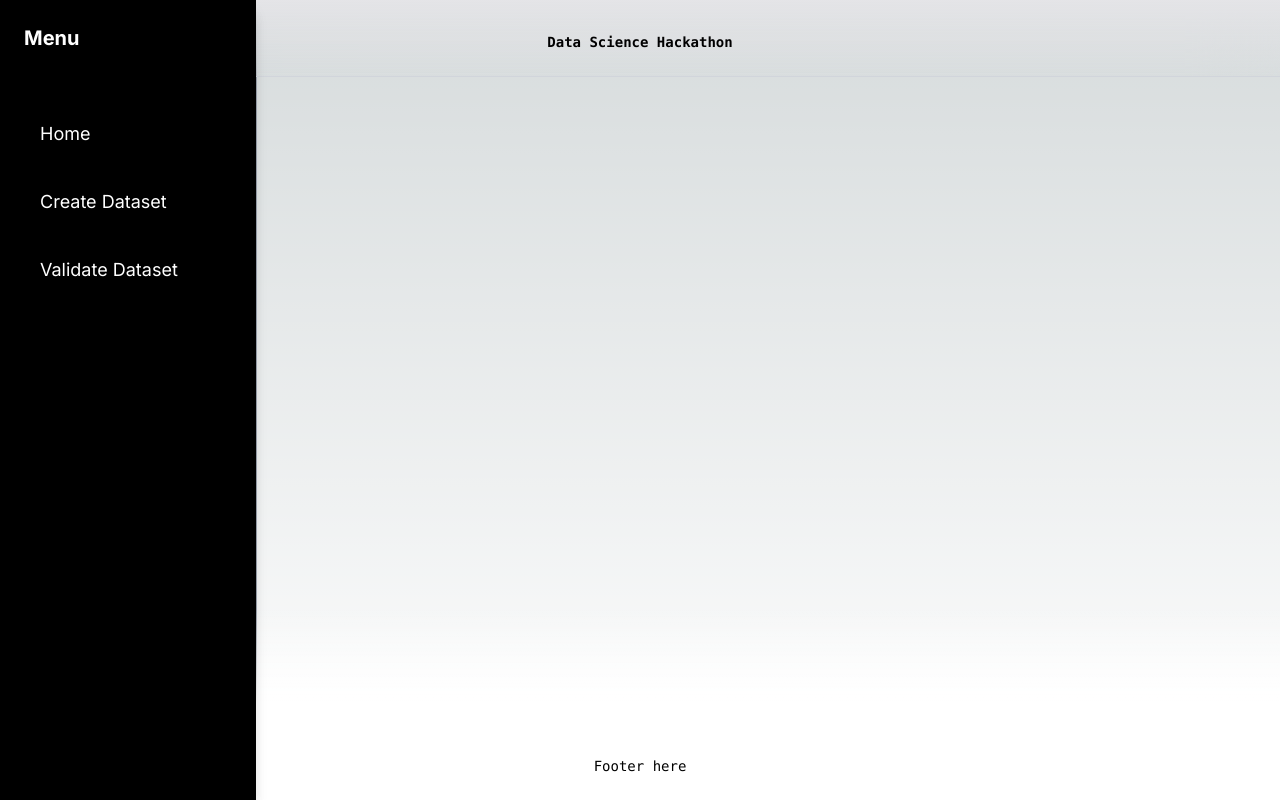
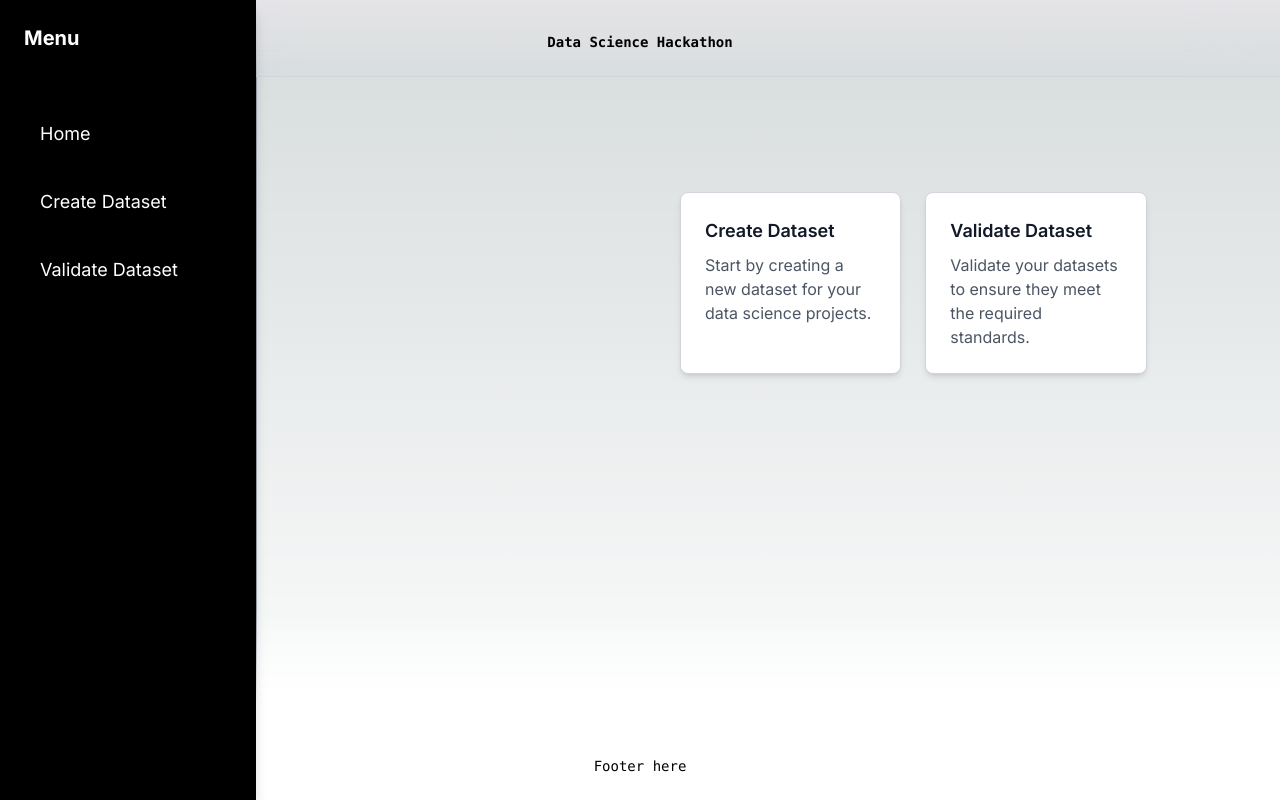
Before and after one commit to uon-drs/improved-octo-giggle, a Next.js app in the folder iog-ui/: page /dashboard in a window 1280 px wide. Built offline with nearby package versions, Linux system fonts and the light colour scheme.

Commit message:
Added content to the dashboard

```diff
--- a/iog-ui/app/dashboard/(overview)/page.tsx
+++ b/iog-ui/app/dashboard/(overview)/page.tsx
@@ -1,8 +1,9 @@
 import Sidebar from '@/app/ui/sidenav';
+import Link from 'next/link';
 
 export default function Dashboard() {
   return (
-    <main className="flex min-h-screen flex-col p-24">
+    <main className="flex min-h-screen flex-col p-6 lg:p-24">
       {/* Side Navigation */}
       <Sidebar />
 
@@ -11,6 +12,7 @@ export default function Dashboard() {
 
       {/* Main Content */}
       <div className="ml-64 flex flex-col w-full pl-6">
+        {/* Header and Footer */}
         <div className="z-10 w-full max-w-5xl items-center justify-between font-mono text-sm">
           <p className="fixed left-0 top-0 flex w-full justify-center border-b border-gray-300 bg-gradient-to-b from-zinc-200 pb-6 pt-8 backdrop-blur-2xl dark:border-neutral-800 dark:bg-zinc-800/30 dark:from-inherit">
             <code className="font-mono font-bold">Data Science Hackathon</code>
@@ -19,6 +21,25 @@ export default function Dashboard() {
             Footer here
           </div>
         </div>
+
+        {/* Card Section */}
+        <div className="mt-12 grid grid-cols-1 gap-6 sm:grid-cols-2 lg:grid-cols-3">
+          {/* Create Dataset Card */}
+          <Link href="/dashboard/create-dataset" className="group block rounded-lg border border-gray-300 bg-white p-6 shadow-md hover:bg-gray-100 dark:border-neutral-700 dark:bg-neutral-800 dark:hover:bg-neutral-700">
+            <h3 className="text-lg font-semibold text-gray-900 dark:text-gray-100">Create Dataset</h3>
+            <p className="mt-2 text-gray-600 dark:text-gray-400">
+              Start by creating a new dataset for your data science projects.
+            </p>
+          </Link>
+
+          {/* Validate Dataset Card */}
+          <Link href="/dashboard/validate-dataset" className="group block rounded-lg border border-gray-300 bg-white p-6 shadow-md hover:bg-gray-100 dark:border-neutral-700 dark:bg-neutral-800 dark:hover:bg-neutral-700">
+            <h3 className="text-lg font-semibold text-gray-900 dark:text-gray-100">Validate Dataset</h3>
+            <p className="mt-2 text-gray-600 dark:text-gray-400">
+              Validate your datasets to ensure they meet the required standards.
+            </p>
+          </Link>
+        </div>
       </div>
     </main>
   );
```
Also changed, not shown: iog-ui/app/dashboard/create-dataset/page.tsx (renamed from iog-ui/app/create/page.tsx).
